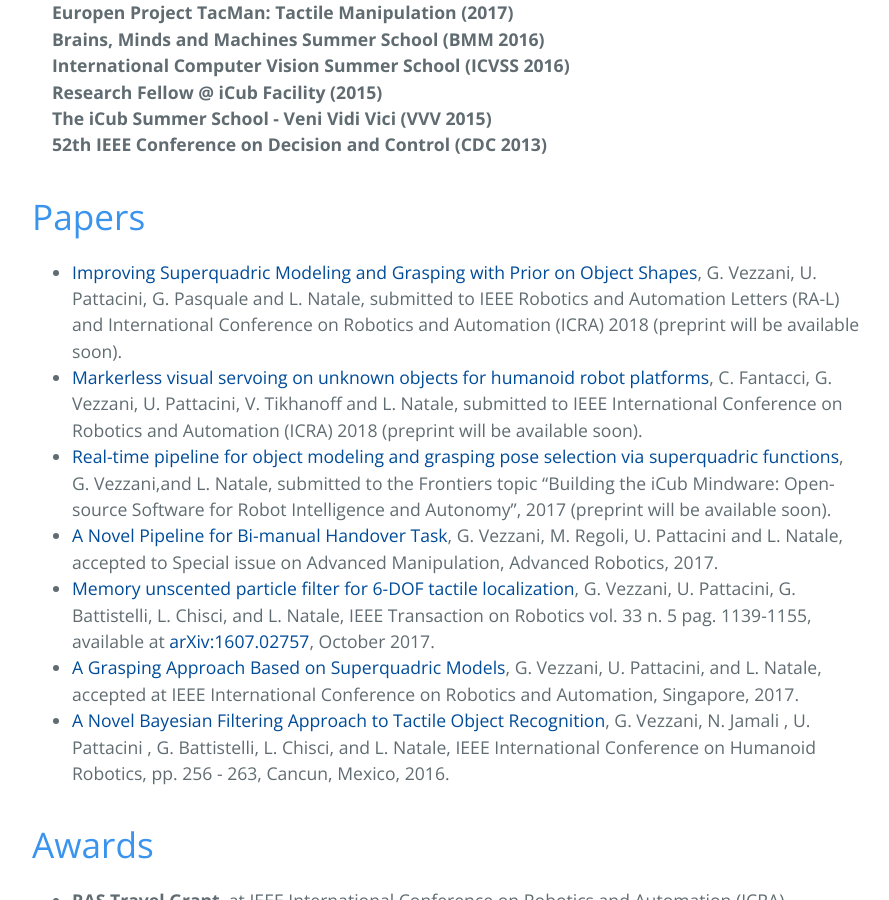
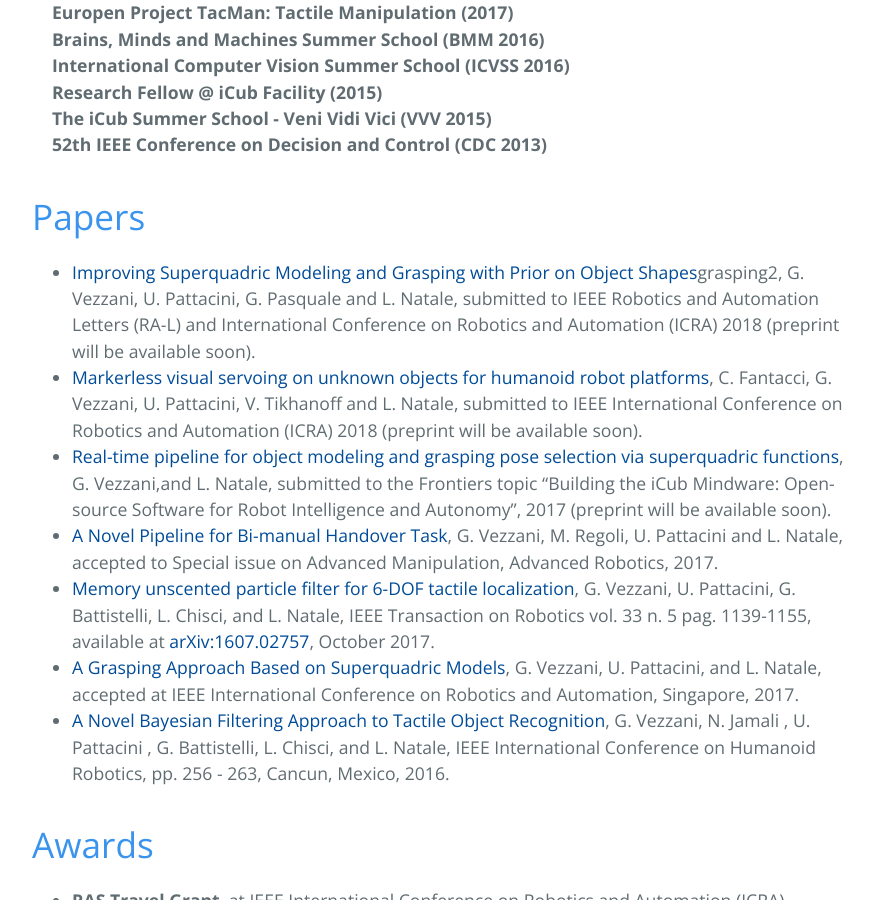
Before and after one commit to giuliavezzani/giuliavezzani_old.github.io, a Jekyll site: the page built from index.md, in a window 1280 px wide and 900 px high, scrolled down 1568 px. Shown: the whole window, without its empty margins (192-1081 px from the left). Built offline with Jekyll 4.4.1, drawn with Linux system fonts in a browser that asks for light colours; our own code applies the rules of GitHub Pages for plain Markdown files.

Commit message:
Update index.md

```diff
--- a/index.md
+++ b/index.md
@@ -83,7 +83,7 @@ advancement of the theory and practice of systems and control.</p>
 
 
 # Papers
- - [Improving Superquadric Modeling and Grasping with Prior on Object Shapes](), G. Vezzani, U. Pattacini,
+ - [Improving Superquadric Modeling and Grasping with Prior on Object Shapes]()grasping2, G. Vezzani, U. Pattacini,
  G. Pasquale and L. Natale, submitted to IEEE Robotics and Automation Letters (RA-L) and International Conference on Robotics and Automation (ICRA) 2018 (preprint will be available soon).
   - [Markerless visual servoing on unknown objects for humanoid robot platforms](visual-servoing), C. Fantacci, G. Vezzani, U. Pattacini, V. Tikhanoff  and L. Natale, submitted to IEEE International Conference on Robotics and Automation (ICRA) 2018 (preprint will be available soon).
   - [Real-time pipeline for object modeling and grasping pose selection via superquadric functions](frontiers), G. Vezzani,and L. Natale, submitted to the Frontiers topic "Building the iCub Mindware: Open-source Software for Robot Intelligence and Autonomy", 2017 (preprint will be available soon).
```
